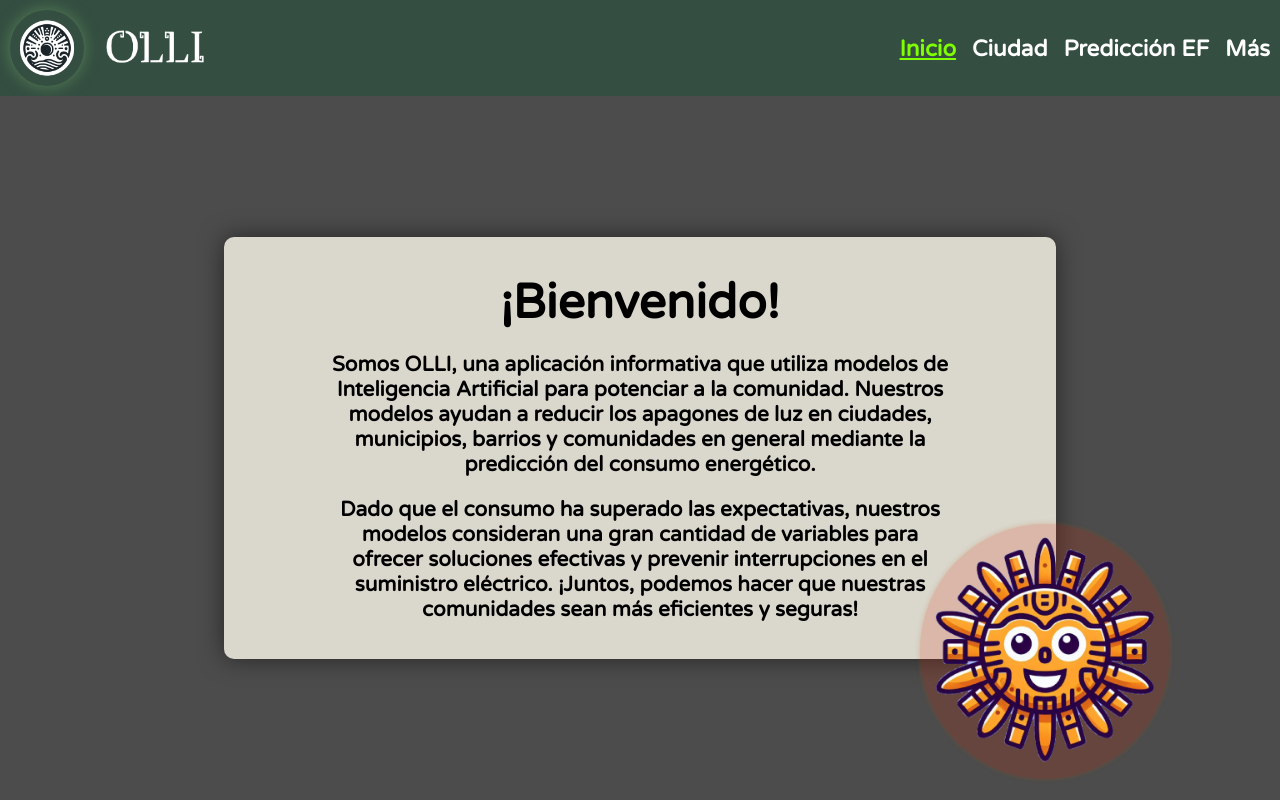
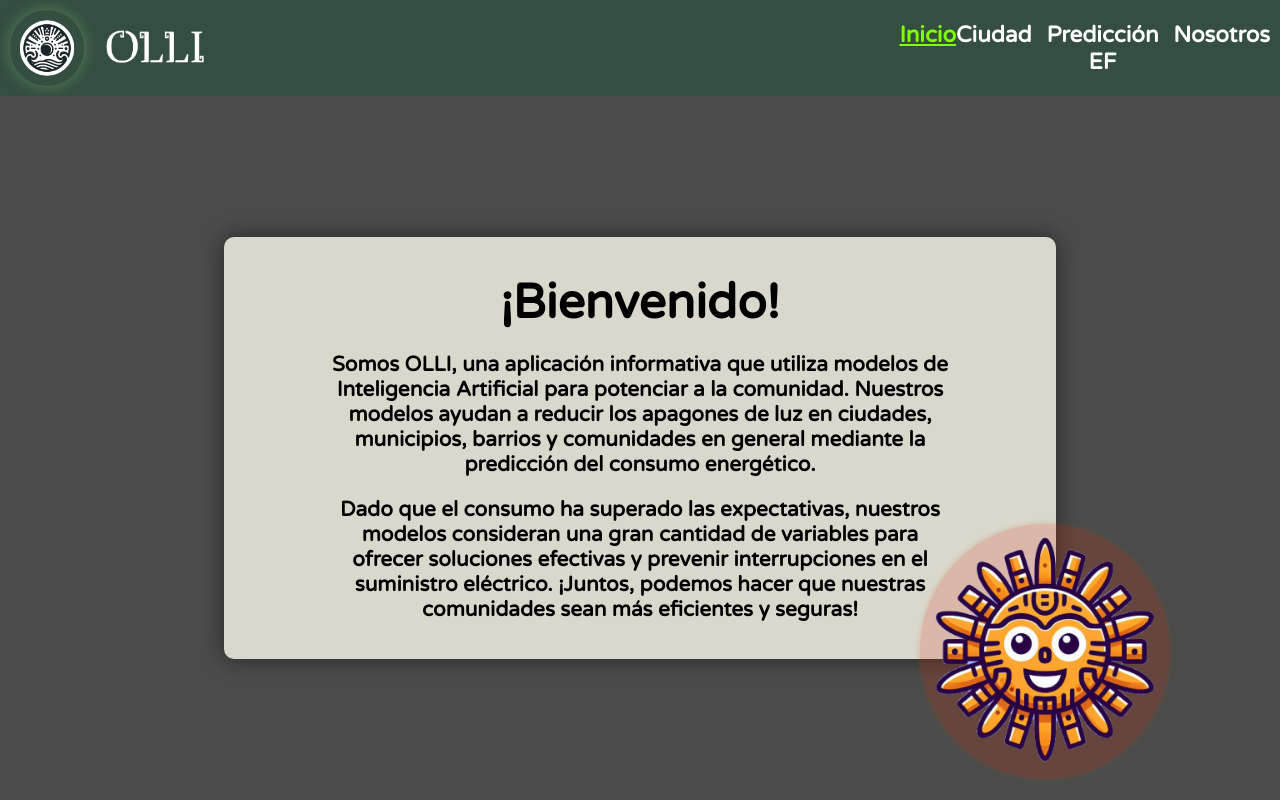
Before and after one commit to santiagosauma/OLLI-APP, a React (Create React App) app in the folder React/myapp/: page / in a window 1280 px wide. Built offline with nearby package versions, Linux system fonts and the light colour scheme.

Commit message:
changed Nosotros

```diff
--- a/React/myapp/src/Components/NavBar.jsx
+++ b/React/myapp/src/Components/NavBar.jsx
@@ -25,7 +25,7 @@ const Navbar = ({ setView }) => {
           <li className={currentView === 'Home' ? `${styles.active}` : ''} onClick={() => handleItemClick('Home')}>Inicio</li>
           <li className={currentView === 'Ciudad' ? styles.active : ''} onClick={() => handleItemClick('Ciudad')}>Ciudad</li>
           <li className={currentView === 'PrediccionEF' ? styles.active : ''} onClick={() => handleItemClick('PrediccionEF')}>Predicción EF</li>
-          <li className={currentView === 'Nosotros' ? styles.active : ''} onClick={() => handleItemClick('Más')}>Más</li>
+          <li className={currentView === 'Nosotros' ? styles.active : ''} onClick={() => handleItemClick('Más')}>Nosotros</li>
         </ul>
       </div>
     </nav>
```
